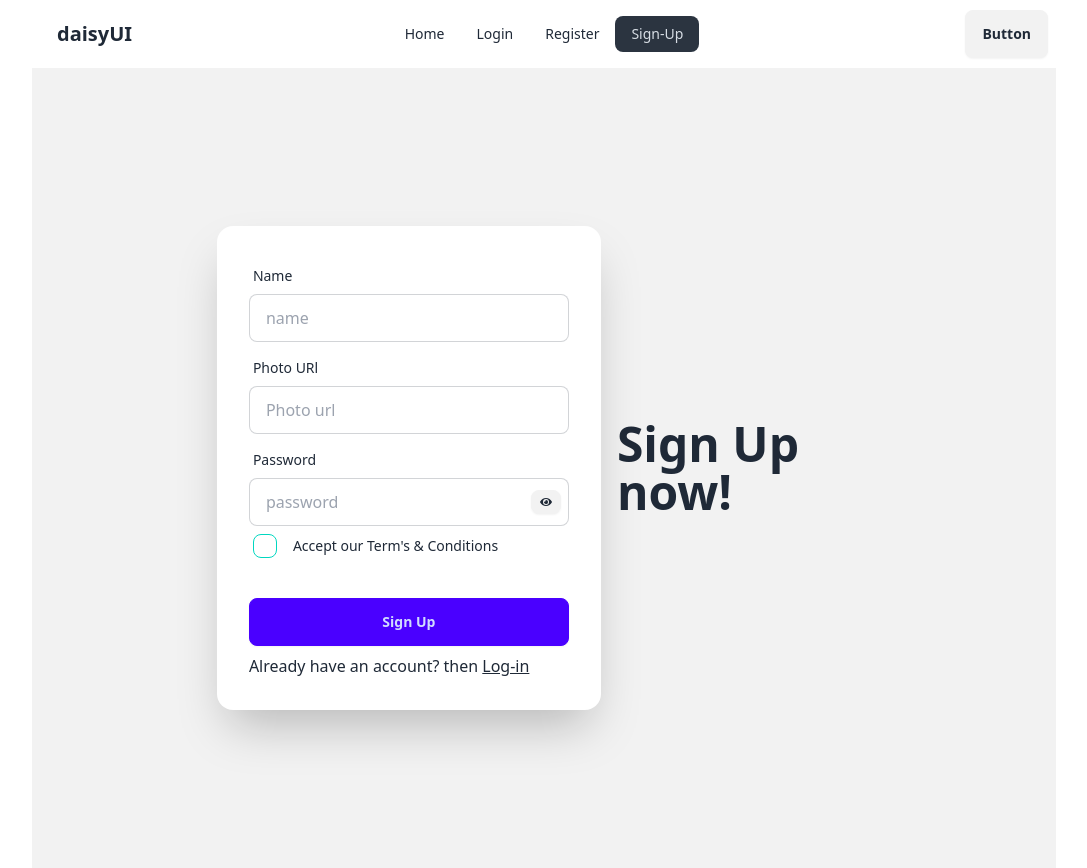
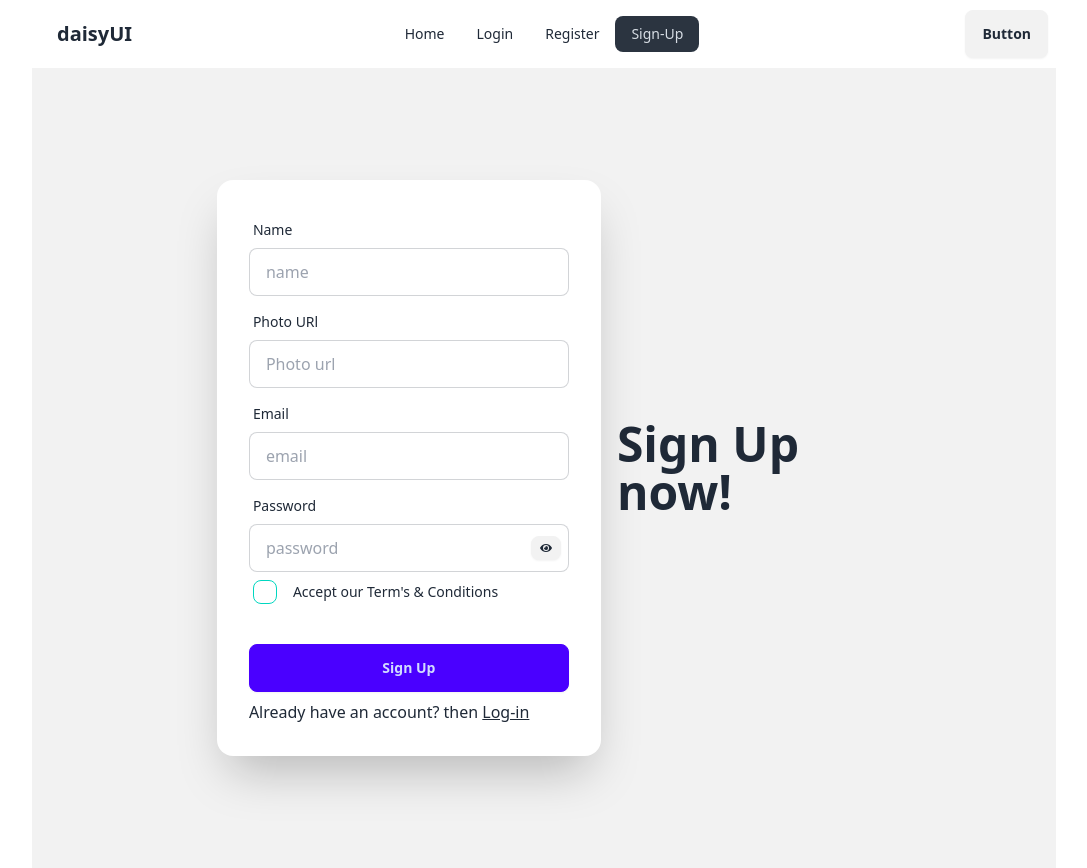
Before and after one commit to KI-Anik/m50-email-password-auth, a React (Vite) app: page /signUp in a window 1280 px wide. Shown: the whole page, without its empty margins (96-1183 px from the left). Built offline with nearby package versions, Linux system fonts and the light colour scheme.

Commit message:
profile name and photo ulr upload method added

```diff
--- a/src/components/SignUp/SignUp.jsx
+++ b/src/components/SignUp/SignUp.jsx
@@ -1,6 +1,6 @@
 import React, { useState } from 'react';
 import auth from '../../firebase.init';
-import { createUserWithEmailAndPassword, sendEmailVerification } from 'firebase/auth';
+import { createUserWithEmailAndPassword, sendEmailVerification, updateProfile } from 'firebase/auth';
 import { FaEye, FaEyeSlash } from 'react-icons/fa';
 import { Link } from 'react-router-dom';
 
@@ -13,8 +13,10 @@ const SignUp = () => {
         e.preventDefault()
         const email = e.target.email.value
         const password = e.target.password.value
+        const name = e.target.name.value
+        const photo = e.target.photo.value
         const terms = e.target.terms.checked;
-        console.log(email, password, terms)
+        console.log(email, password, name, photo, terms)
 
         // reset all status
         setErrorMessage('')
@@ -40,6 +42,19 @@ const SignUp = () => {
                 sendEmailVerification(auth.currentUser)
                 .then(() => {
                     console.log('verificaton email send')
+                })
+
+                // update profile name and photo
+                const profile ={
+                    displayName: name,
+                    photoURL: photo
+                }
+                updateProfile(auth.currentUser, profile)
+                .then(() => {
+                    console.log('profile name and photo uploaded')
+                })
+                .catch(()=> {
+                    console.log('profile name and photo error')
                 })
             })
             .catch(error => {
@@ -68,6 +83,12 @@ const SignUp = () => {
                             </label>
                             <input type="text" name="photo" placeholder="Photo url" className="input input-bordered" required />
                         </div>
+                        <div className="form-control">
+                                <label className="label">
+                                    <span className="label-text">Email</span>
+                                </label>
+                                <input type="email" name='email' placeholder="email" className="input input-bordered" required />
+                            </div>
                         <div className="form-control relative">
                             <label className="label ">
                                 <span className="label-text">Password</span>
```
